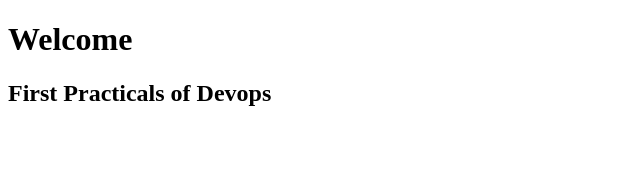
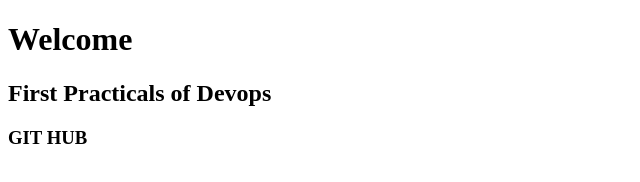
Before and after one commit to someshbankar/devops_lab, a plain HTML site: page index.html in a window 1280 px wide. Shown: the whole page, without its empty margins (0-640 px from the left). Drawn offline with Linux system fonts and the light colour scheme.

Commit message:
new tag is added

```diff
--- a/index.html
+++ b/index.html
@@ -2,5 +2,6 @@
 <html>
 <h1> Welcome </h1>
 <h2> First Practicals of Devops </h2>
+<h3> GIT HUB </h3>
 
 </html>
```
